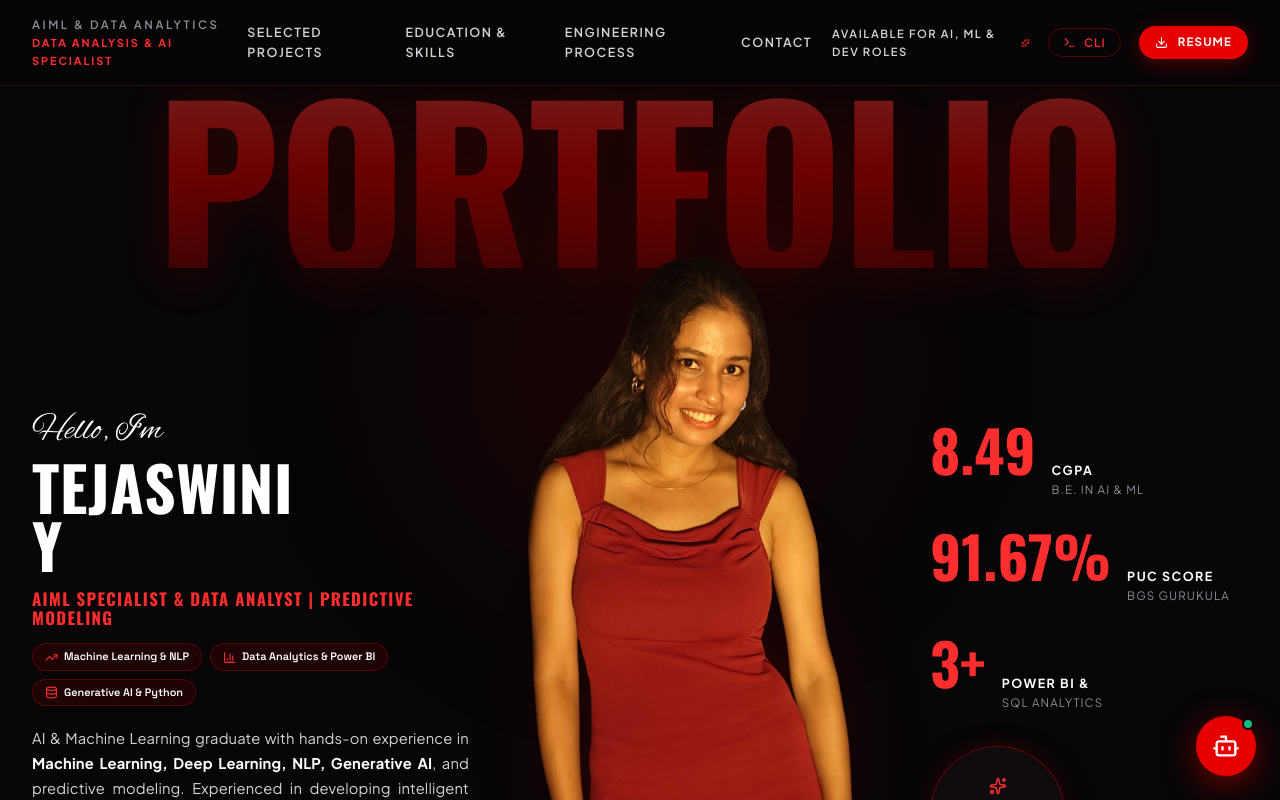
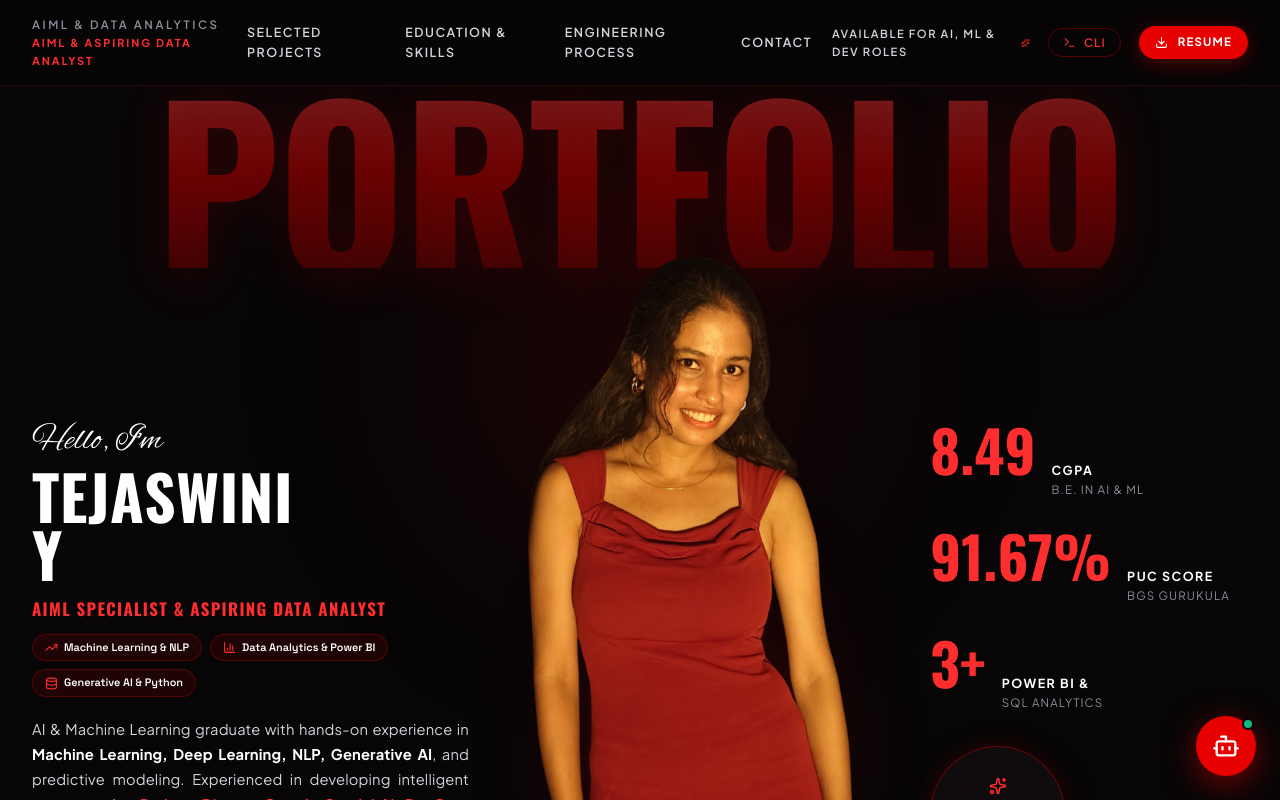
Before and after one commit to tejaswiniy04/Tejaswini-y-portfolio, a React (Vite) app: page / in a window 1280 px wide. Shown: the top 800 px of the page. Built offline with nearby package versions, Linux system fonts and the light colour scheme.

Commit message:
Update Hero and Header subtitle to AIML SPECIALIST & ASPIRING DATA ANALYST

```diff
--- a/src/components/Header.tsx
+++ b/src/components/Header.tsx
@@ -65,7 +65,7 @@ export const Header: React.FC<HeaderProps> = ({ onOpenTerminal }) => {
               fontWeight: 700
             }}
           >
-            DATA ANALYSIS & AI SPECIALIST
+            AIML & ASPIRING DATA ANALYST
           </span>
         </div>
 
--- a/src/components/Hero.tsx
+++ b/src/components/Hero.tsx
@@ -109,7 +109,7 @@ export const Hero: React.FC<HeroProps> = () => {
               marginTop: '2px'
             }}
           >
-            AIML SPECIALIST & DATA ANALYST | PREDICTIVE MODELING
+            AIML SPECIALIST & ASPIRING DATA ANALYST
           </h3>
 
           {/* AI / ML & Data Analytics Tech Pills */}
```
